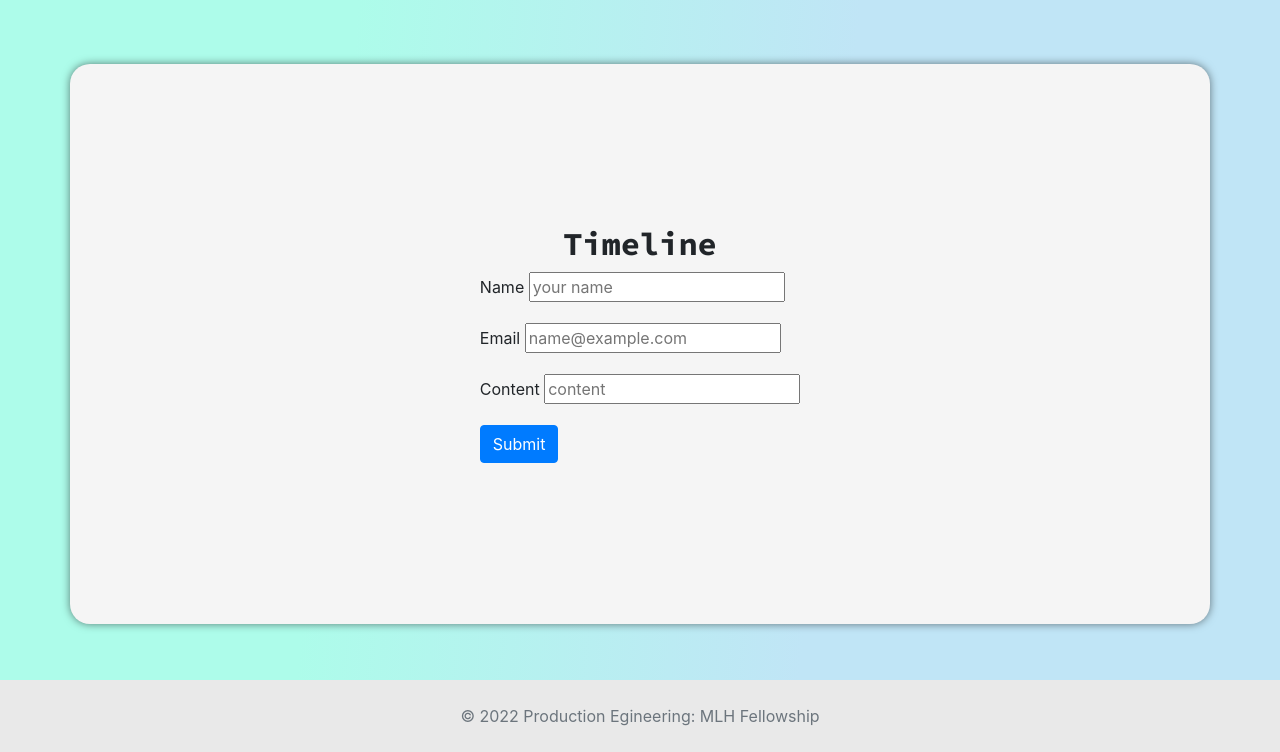
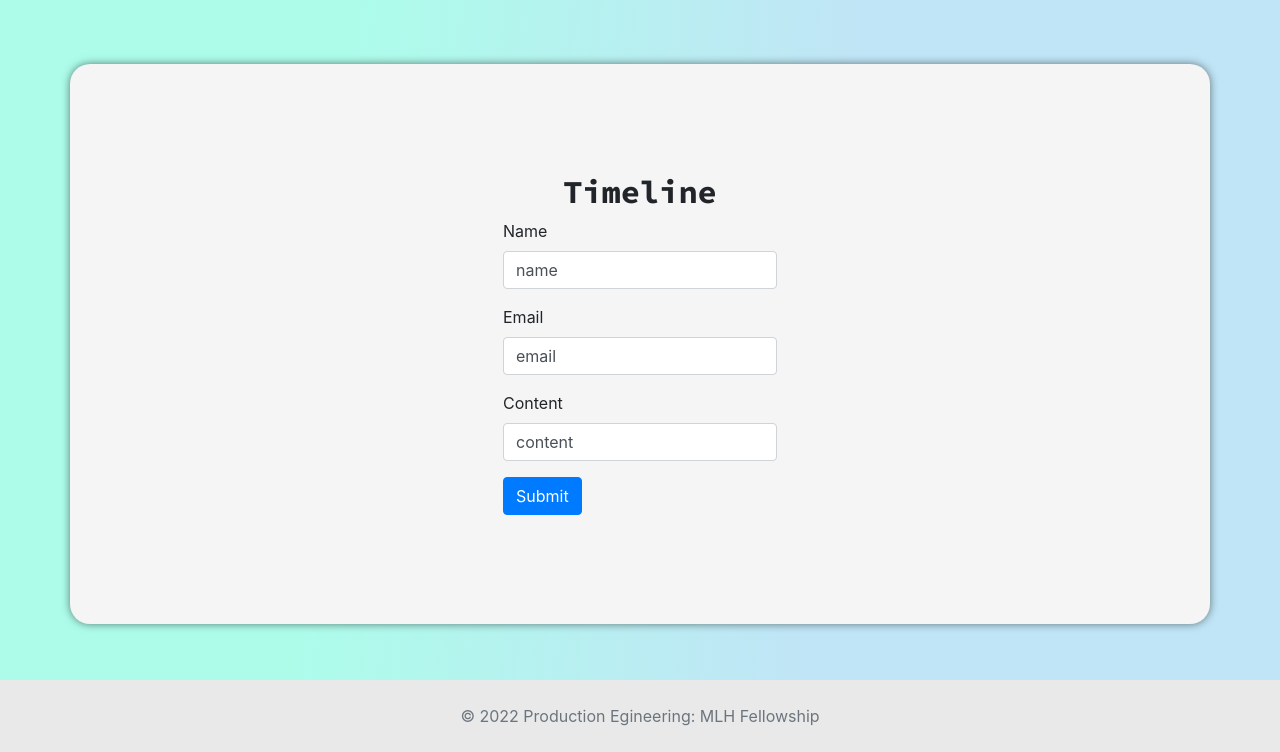
Before and after one commit to marleneharms/marlene-harms-portfolio, a Flask app: page /timeline in a window 1280 px wide. Shown: the part 48-800 px from the top of the page. Run offline with Flask 2, Linux system fonts and the light colour scheme; parts of the project's set-up code (start-up, migrations or seed data) failed here and were passed over.

Commit message:
value added in form

```diff
--- a/app/__init__.py
+++ b/app/__init__.py
@@ -42,9 +42,11 @@ def post_time_line_post():
     name = request.form['name']
     email = request.form['email']
     content = request.form['content']
-    timeline_post = TimelinePost.create(name=name, email=email, content=content)
+    print(name, email, content)
+    # timeline_post = TimelinePost.create(name=name, email=email, content=content)
 
-    return model_to_dict(timeline_post)
+    # return model_to_dict(timeline_post)
+    return "Hello"
 
 @app.route('/api/timeline_post', methods=['GET'])
 def get_time_line_posts():
--- a/app/templates/timeline.html
+++ b/app/templates/timeline.html
@@ -21,27 +21,30 @@
       <label>Name</label>
       <input
         type="text"
-        class="form"
+        class="form-control"
         id="name"
         placeholder="your name"
+        value="name"
       />
     </div>
     <div class="form-group">
       <label>Email</label>
       <input
         type="text"
-        class="form"
+        class="form-control"
         id="email"
         placeholder="name@example.com"
+        value="email"
       />
     </div>
     <div class="form-group">
       <label>Content</label>
       <input
         type="text"
-        class="form"
+        class="form-control"
         id="content"
         placeholder="content"
+        value="content"
       />
     </div>
     <button type="submit" class="btn btn-primary">Submit</button>
```
Also changed, not shown: 1 other file.
